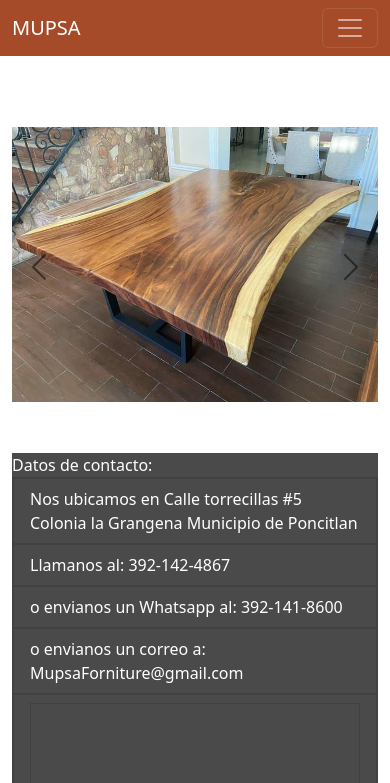
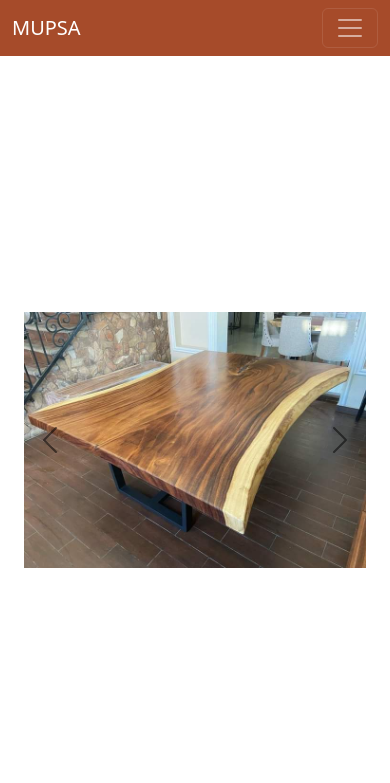
Before and after one commit to SergiAndreaUwU/muebleria-mupsa-client, a Next.js app: page /catalogo in a window 390 px wide. Shown: the top 783 px of the page. Built offline with nearby package versions, Linux system fonts and the light colour scheme.

Commit message:
added responsiveness to gallery

```diff
--- a/components/CatalogueCarousel.jsx
+++ b/components/CatalogueCarousel.jsx
@@ -1,28 +1,28 @@
 import React from "react";
 import Carousel from "react-bootstrap/Carousel";
 import Image from "next/image";
+import { Container } from "react-bootstrap";
 
 function CatalogueCarousel({ imagesArray }) {
   return (
-    <div>
+    <Container>
       <Carousel variant="dark" indicators={false}>
         {imagesArray.map((imag, index) => (
           <Carousel.Item key={imag}>
             <div style={{ display: "flex" }}>
-              <div style={{ margin: "auto" }}>
+              <div style={{ margin: "auto",width: '100%', height: '85vh', position: 'relative' }}>
                 <Image
                   src={imag}
                   alt={`${index} slide`}
+                  layout="fill"
                   objectFit="contain"
-                  width={800}
-                  height={800}
                 />
               </div>
             </div>
           </Carousel.Item>
         ))}
       </Carousel>
-    </div>
+    </Container>
   );
 }
 
```
